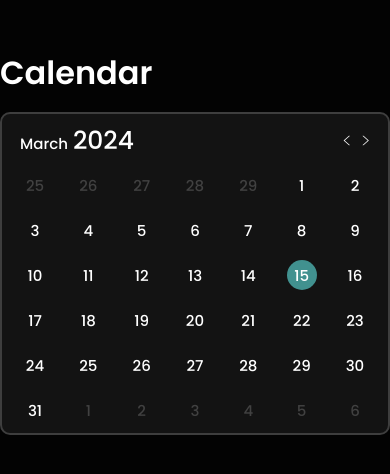
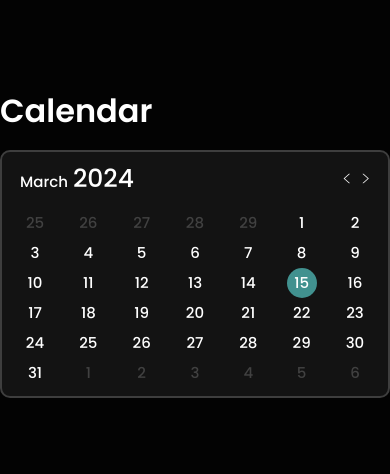
Before and after one commit to latobibor/take-home-calendar, a React Native app: screen / in a window 390 px wide. Shown: the part 180-654 px from the top of the page. Built offline with nearby package versions, Linux system fonts and the light colour scheme.

Commit message:
further simplify code by removing JumpOperation enum and replace it with a simple boolean

```diff
--- a/components/month.tsx
+++ b/components/month.tsx
@@ -1,6 +1,6 @@
 import { StyleSheet, View } from 'react-native';
 import { Day, getDaysForPage } from '../date-functions/date-functions';
-import { useState } from 'react';
+import { Fragment, useState } from 'react';
 import { Week } from './week';
 
 // Probably there is a smarter way for doing this, but under time crunch this is what I came up with.
@@ -34,22 +34,16 @@ export function Month({year, month, onDaySelection}: DaysProps) {
     setSelectedDate(day.actualDate);
   }
 
-  return <View style={styles.monthContainer}>
+  return <View>
     {
       poorMansPagination.map(({start, end}) =>
-        (<Week
-          key={`${start}_${end}`}
-          days={daysOfPage.slice(start,end)}
-          selectedDate={selectedDate}
-          onDaySelection={onCombinedDaySelection} />))
+        (<Fragment key={`${start}_${end}`}>
+          <Week
+            key={`${start}_${end}`}
+            days={daysOfPage.slice(start, end)}
+            selectedDate={selectedDate}
+            onDaySelection={onCombinedDaySelection}/>
+        </Fragment>))
     }
   </View>
 }
-
-const styles = StyleSheet.create({
-  monthContainer: {
-    display: 'flex',
-    flexDirection: 'column',
-    gap: 15,
-  }
-});
--- a/components/week.tsx
+++ b/components/week.tsx
@@ -1,4 +1,4 @@
-import { Day, JumpOperation } from '../date-functions/date-functions';
+import { Day } from '../date-functions/date-functions';
 import { Pressable, StyleSheet, Text, View } from 'react-native';
 
 interface WeekProps {
@@ -9,7 +9,7 @@ interface WeekProps {
 
 export function Week({days, selectedDate, onDaySelection}: WeekProps) {
   function getStylesForDay(actualDay: Day) {
-    return (actualDay.operation === JumpOperation.Backward || actualDay.operation === JumpOperation.Forward) ?
+    return actualDay.isOutOfMonthDay ?
       [styles.defaultNumber, styles.darkNumber] : styles.defaultNumber;
   }
 
@@ -21,7 +21,7 @@ export function Week({days, selectedDate, onDaySelection}: WeekProps) {
 
   return <View style={styles.weekContainer}>
     {days.map(day => (
-      <Pressable key={day.day + day.operation} onPress={() => onDaySelection(day)}>
+      <Pressable key={day.actualDate.getDate()} onPress={() => onDaySelection(day)}>
         <View style={getStyleForDayContainer(day)}>
           <Text
             style={getStylesForDay(day)}
--- a/date-functions/date-functions.ts
+++ b/date-functions/date-functions.ts
@@ -1,11 +1,5 @@
-export enum JumpOperation {
-  Stay,
-  Backward,
-  Forward,
-}
-
 export type Day = {
-  operation: JumpOperation;
+  isOutOfMonthDay: boolean;
   day: number;
   actualDate: Date;
 }
@@ -22,19 +16,19 @@ export function getDaysForPage({ year, month }: GetDaysForPageParams): Day[] {
   const offset = getOffsetOfFirstDay(year, month);
 
   const arrayOfCurrentMonth = numberOfDaysToDayArray(getDaysInMonth(year, month)).map(day => ({
-    operation: JumpOperation.Stay,
+    isOutOfMonthDay: false,
     day,
     actualDate: new Date(year, month, day)
   }));
 
   const arrayOfPreviousMonth = numberOfDaysToDayArray(getDaysInMonth(year, month - 1)).slice(-offset).map(day => ({
-    operation: JumpOperation.Backward,
+    isOutOfMonthDay: true,
     day,
     actualDate: new Date(year, month - 1, day)
   }));
 
   const arrayOfNextMonth = numberOfDaysToDayArray(getDaysInMonth(year, month + 1)).map(day => ({
-    operation: JumpOperation.Forward,
+    isOutOfMonthDay: true,
     day,
     actualDate: new Date(year, month + 1, day)
   }));
```
